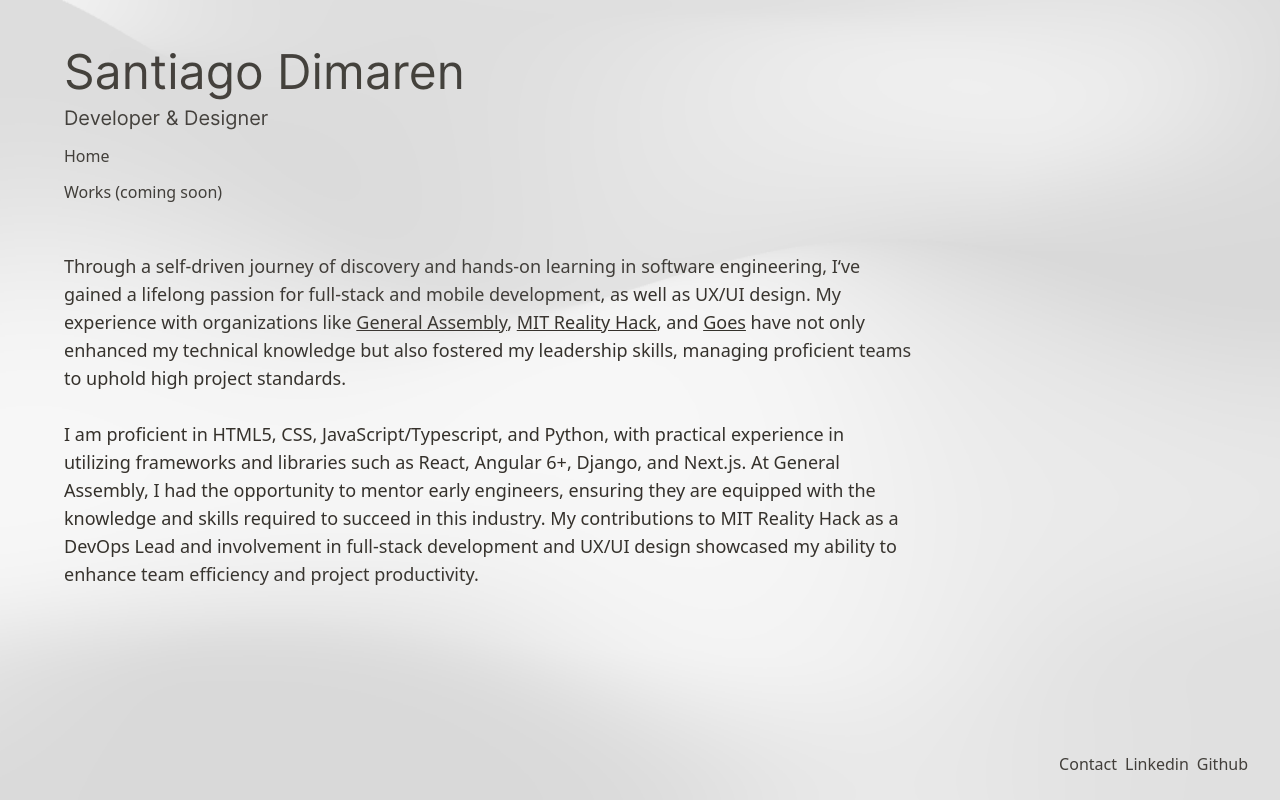
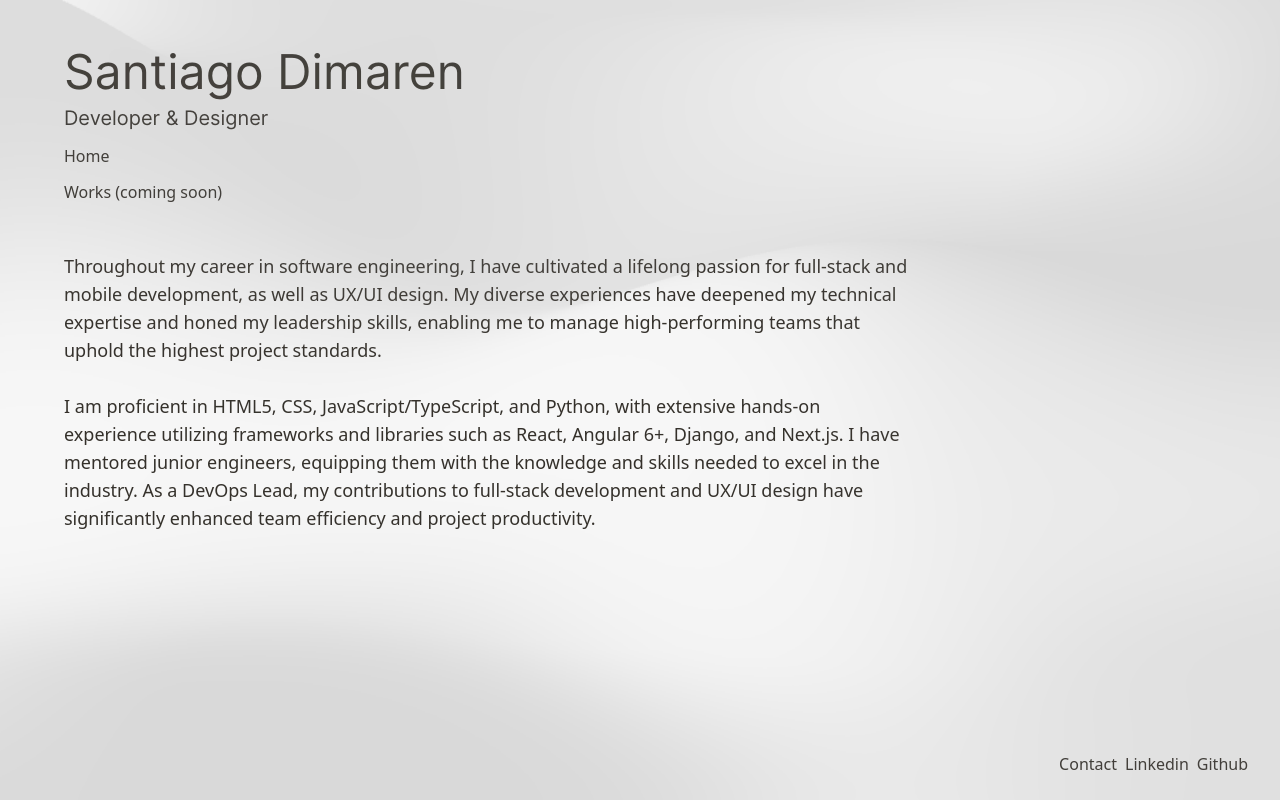
Before and after one commit to sdimaren/portfolio, a Next.js app: page /about in a window 1280 px wide. Built offline with nearby package versions, Linux system fonts and the light colour scheme.

Commit message:
Update about

```diff
--- a/src/app/about/page.tsx
+++ b/src/app/about/page.tsx
@@ -48,21 +48,11 @@ export default function About() {
       </nav>
       <div className="w-full md:w-[880px] sm:px-4">
         <div className="text-sm text-gray-300 sm:text-base md:text-lg blend">
-          Through a self-driven journey of discovery and hands-on learning in software engineering, I&lsquo;ve gained a lifelong passion for full-stack and mobile development, as well as UX/UI design.
-          My experience with organizations like
-          {` `}<a target="_blank" href="https://generalassemb.ly/instructors/santiago-dimaren/29533" className='z-10 text-gray-300 underline cursor-pointer hover:text-gray-500 mix-blend-difference'>General Assembly</a>,
-          {` `}<a target="_blank" href="https://www.mitrealityhack.com/" className='text-gray-300 underline cursor-pointer hover:text-gray-500 mix-blend-difference'>MIT Reality Hack</a>,
-          and <a target="_blank" href="https://www.goes.health/" className='text-gray-300 underline cursor-pointer hover:text-gray-500 mix-blend-difference'>Goes</a>{` `}
-          have not only enhanced my technical knowledge but also fostered my
-          leadership skills, managing proficient teams to uphold high project standards.
+          Throughout my career in software engineering, I have cultivated a lifelong passion for full-stack and mobile development, as well as UX/UI design.
+          My diverse experiences have deepened my technical expertise and honed my leadership skills, enabling me to manage high-performing teams that uphold the highest project standards.
           <br /><br />
-          I am proficient in HTML5, CSS, JavaScript/Typescript, and Python, with practical
-          experience in utilizing frameworks and libraries such as React, Angular 6+,
-          Django, and Next.js. At General Assembly, I had the opportunity to mentor early
-          engineers, ensuring they are equipped with the knowledge and skills required to
-          succeed in this industry. My contributions to MIT Reality Hack as a DevOps Lead
-          and involvement in full-stack development and UX/UI design showcased my ability
-          to enhance team efficiency and project productivity.
+          I am proficient in HTML5, CSS, JavaScript/TypeScript, and Python, with extensive hands-on experience utilizing frameworks and libraries such as React, Angular 6+, Django, and Next.js.
+          I have mentored junior engineers, equipping them with the knowledge and skills needed to excel in the industry. As a DevOps Lead, my contributions to full-stack development and UX/UI design have significantly enhanced team efficiency and project productivity.
         </div>
       </div>
     </div>
```
